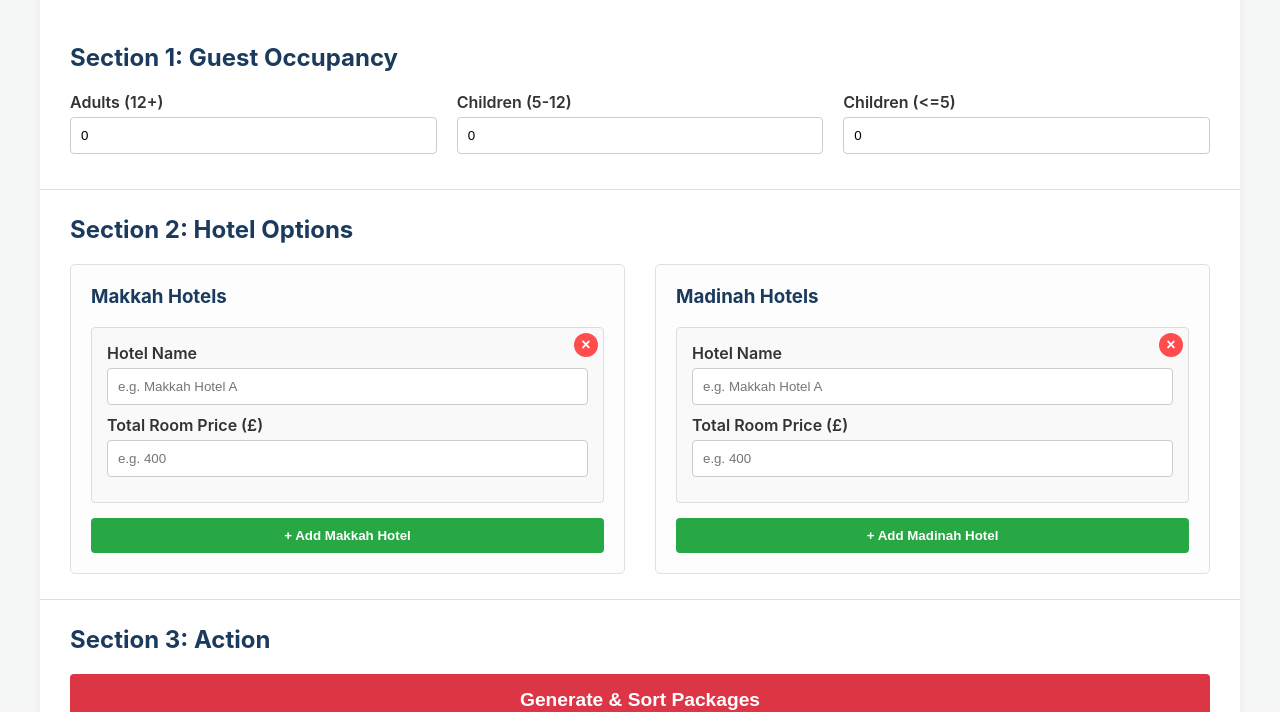
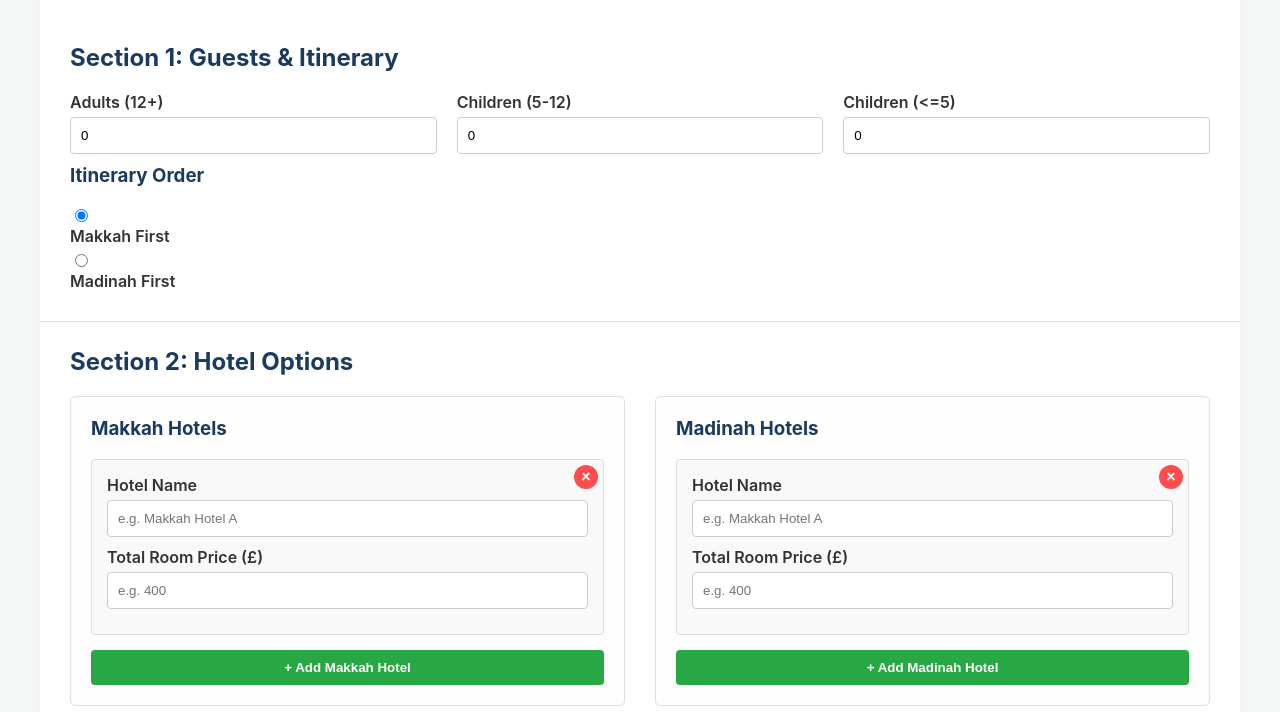
Before and after one commit to Piyam-Travel-LTD/Hotel_Package_Combiner, a plain HTML site: page index.html in a window 1280 px wide. Shown: the part 122-834 px from the top of the page. Drawn offline with Linux system fonts and the light colour scheme.

Commit message:
Modify section titles and include itinerary options
Updated section headings and added itinerary order options.

```diff
--- a/index.html
+++ b/index.html
@@ -12,7 +12,8 @@
         <h1>Hotel Package Generator</h1>
 
         <section class="section">
-            <h2>Section 1: Guest Occupancy</h2>
+            <h2>Section 1: Guests & Itinerary</h2>
+
             <div class="guest-inputs">
                 <div>
                     <label for="adults">Adults (12+)</label>
@@ -25,6 +26,18 @@
                 <div>
                     <label for="children_free">Children (<=5)</label>
                     <input type="number" id="children_free" value="0" min="0" title="Not used in price calculation">
+                </div>
+            </div>
+
+            <div class="itinerary-order">
+                <h3>Itinerary Order</h3>
+                <div class="radio-group">
+                    <input type="radio" id="makkah_first" name="itinerary_order" value="makkah" checked>
+                    <label for="makkah_first">Makkah First</label>
+                </div>
+                <div class="radio-group">
+                    <input type="radio" id="madinah_first" name="itinerary_order" value="madinah">
+                    <label for="madinah_first">Madinah First</label>
                 </div>
             </div>
         </section>
```
